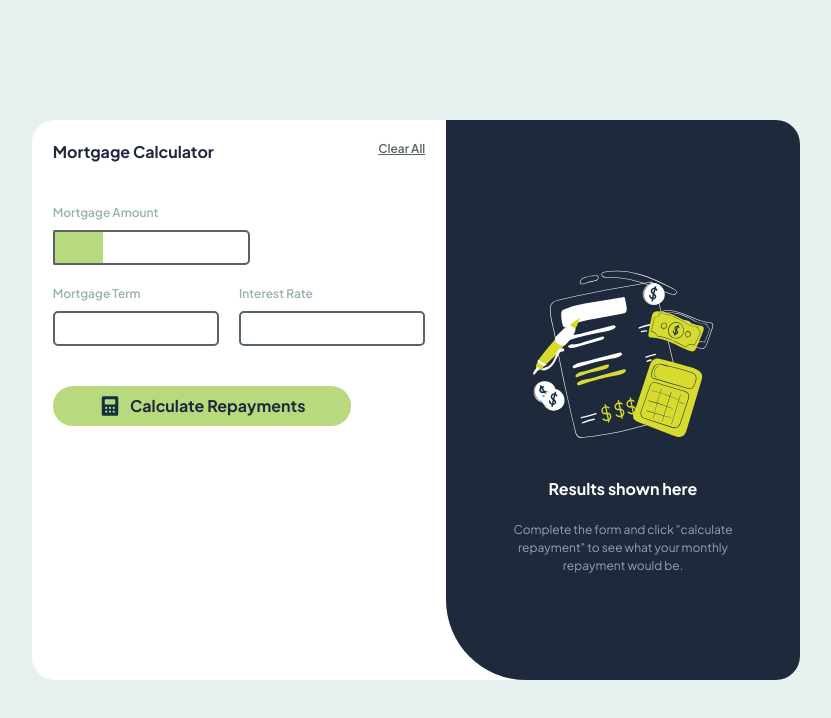
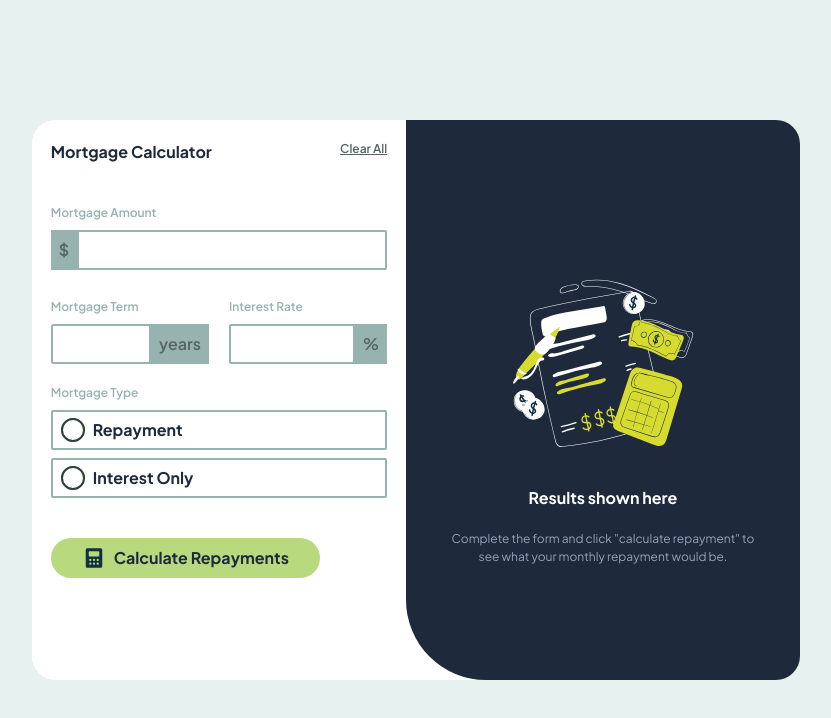
Before and after one commit to Abed001/mortgage-calculator, a React (Vite) app: page / in a window 1280 px wide. Shown: the top 718 px of the page, without its empty margins (224-1055 px from the left). Built offline with nearby package versions, Linux system fonts and the light colour scheme; a web font is replaced by a local one.

Commit message:
finished half of  the radio input styling

```diff
--- a/src/App.jsx
+++ b/src/App.jsx
@@ -1,10 +1,11 @@
-import React from 'react'
+import React, { useRef, useEffect } from 'react'
 import Illustrationsvg from "./components/Illustrationsvg"
 import Iconcalculator from "./components/Iconcalculator"
 
 import { useForm } from 'react-hook-form';
 
 function App() {
+
   const { register, handleSubmit, watch, formState: { errors } } = useForm();
   const onSubmit = data => console.log(data);
 
@@ -20,27 +21,52 @@ function App() {
 
             <div className='mt-10 w-[100%]'>
               <form onSubmit={handleSubmit(onSubmit)}>
+
                 <div className='flex flex-col '>
+                  <label className=' font-semibold text-[12px] text-slate-300 mb-2'>Mortgage Amount</label>
+                  <div className='flex'>
+                    <div><p className="font-semibold text-slate-700 bg-slate-300 p-2 h-[40px] flex justify-center items-center">$</p></div>
+                    <div className='flex flex-col w-[100%] '>
+                      <input className='lg:mb-2 w-[100%]' {...register('mortgageAmount', { required: true })} />
+                      <div> {errors.mortgageAmount && <p className='text-[12px] -ml-[25px]'> This field is required</p>}</div>
+                    </div>
 
-                  <label className=' font-semibold text-[12px] text-slate-300 mb-2'>Mortgage Amount</label>
-                  <div className='relative'>
-                    <span className='z-10 absolute top-0 h-[35px] w-[50px] border-2 border-slate-700 border-r-0 bg-lime rounded-sm left-0 '></span>
-                  <input className='-z-1 lg:mb-5'  {...register('mortgageAmount', { required: true })} />
-                  {errors.mortgageAmount && <p> This field is required</p>}
                   </div>
 
-                  <div className='flex flex-col lg:flex-row justify-center'>
-                    <div className='flex flex-col w-[100%] lg:w-[50%]'>
+                  <div className='w-[100%] mt-5 flex flex-col lg:flex-row justify-center lg:gap-x-5 items-center lg:justify-evenly '>
+                    <div className='flex flex-col  w-[100%] lg:w-[50%] mb-5 lg:mb-0 '>
                       <label className='font-semibold text-[12px] text-slate-300 mb-2'>Mortgage Term</label>
-                      <input className='inputs lg:mr-5 '  {...register('mortgageTerm', { required: true })} />
-                      {errors.mortgageTerm && <p>This field is required</p>}
+                      <div className='flex'>
+                        <input className='input-reverse w-[100%]' {...register('mortgageTerm', { required: true })} />
+                        {errors.mortgageTerm && <p>This field is required</p>}
+                        <div><p className="font-semibold text-slate-700 bg-slate-300 p-2 h-[40px]">years</p></div>
+                      </div>
+
                     </div>
 
-                    <div className='flex flex-col w-[100%]  lg:w-[50%]'>
+                    <div className='flex flex-col w-[100%] lg:w-[50%]'>
                       <label className='font-semibold text-[12px] text-slate-300 mb-2'>Interest Rate</label>
-                      <input className='inputs' {...register('interestRate', { required: true })} />
-                      {errors.interestRate && <p>This field is required</p>}
+                      <div className='flex'>
+                        <input className='input-reverse  w-[100%]' {...register('interestRate', { required: true })} />
+                        {errors.interestRate && <p>This field is required</p>}
+                        <div><p className="font-semibold text-slate-700 bg-slate-300 p-2 h-[40px]">%</p></div>
+                      </div>
+
                     </div>
+
+                  </div>
+                  <div className=' flex flex-col mt-5  '>
+                    <label className='font-semibold text-[12px] text-slate-300 mb-2'>Mortgage Type</label>
+
+                    <div className='relative border-2 border-slate-300 rounded-sm  h-[40px]  p-2 flex justify-start items-center'>
+                      <input className='inputs w-6 ' type="radio" />
+                      <p className='ml-2 font-bold text-slate-800'>Repayment</p></div>
+
+
+                    <div className='relative mt-2 border-2 border-slate-300 rounded-sm  h-[40px]  p-2 flex justify-start items-center'>
+                      <input className='inputs w-6' type="radio" />
+                      <p className='ml-2 font-bold text-slate-800'>Interest Only</p></div>
+
                   </div>
                 </div>
                 <div className='w-[100%] flex justify-center lg:justify-start'>
--- a/src/index.css
+++ b/src/index.css
@@ -8,7 +8,9 @@
   --primary-font: "Plus Jakarta Sans", sans-serif;
   --secondary-font: "Sixtyfour Convergence", sans-serif;
   --lime: #b9d97f;
+  --slate900: #2E4241;
   --slate700: #546564;
+  --slate300: #96b3b0;
 }
 
 .font-primary {
@@ -36,21 +38,32 @@ body {
 }
 
 input {
-  position: relative;
-  height: 35px;
-  border: 2px solid var(--slate700);
-  border-radius: 5px;
+  height: 40px;
+  border: 2px solid var(--slate300);
+  border-radius: 0 2px 2px 0;
 }
 
-@media only screen and (max-width: 600px) {
-  /* Styles for small devices */
-  input {
-    height: 50px;
-  }
+.input-reverse {
+  height: 40px;
+  border: 2px solid var(--slate300);
+  border-radius: 2px 0 0 2px;
 }
+
 
 @media only screen and (max-width: 768px) {
   .border-radius {
     border-radius: 10px;
   }
 }
+
+
+.inputs::before{
+  content: '';
+  position: absolute;
+  width: 24px;
+  height: 24px;
+  top: 6px;
+  left:8px;
+  border: 2px solid var(--slate900);
+  border-radius: 100px;
+}
```
